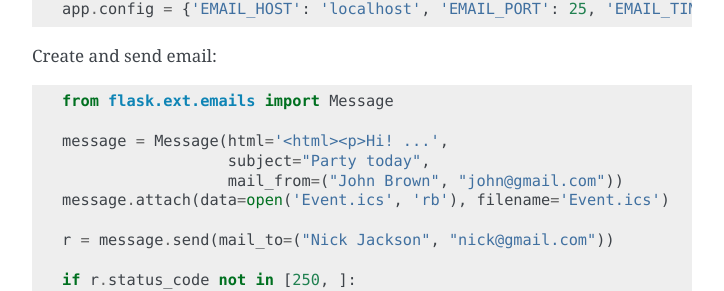
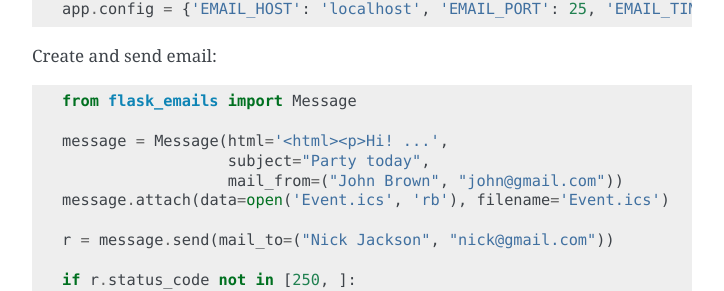
Before and after one commit to lavr/flask-emails, a Sphinx documentation site: the page built from doc/index.rst, in a window 1280 px wide and 900 px high, scrolled down 540 px. Shown: the part 168-459 px from the top of the window, without its empty margins (388-1112 px from the left). Built offline with Sphinx 7.4.7, drawn with Linux system fonts in a browser that asks for light colours; some of the changed text lies outside the part shown.

Commit message:
Deprecate flask.ext

```diff
--- a/README.rst
+++ b/README.rst
@@ -34,7 +34,7 @@ Create and send email:
 
 .. code-block:: python
 
-        from flask.ext.emails import Message
+        from flask_emails import Message
 
         message = Message(html='<html><p>Hi! ...',
                           subject="Party today",
--- a/doc/index.rst
+++ b/doc/index.rst
@@ -36,7 +36,7 @@ Create and send email:
 
 .. code-block:: python
 
-        from flask.ext.emails import Message
+        from flask_emails import Message
 
         message = Message(html='<html><p>Hi! ...',
                           subject="Party today",
@@ -143,7 +143,7 @@ Example:
 
 .. code-block:: python
 
-    from flask.ext.emails import Message, EmailsConfig
+    from flask_emails import Message, EmailsConfig
 
     another_config = EmailsConfig(config={'EMAIL_HOST':'server2', ...})
     Message(config=another_config, html='...').send()
--- a/flask_emails/__init__.py
+++ b/flask_emails/__init__.py
@@ -6,7 +6,7 @@
 Example:
 
     from flask import Flask
-    from flask.ext.emails import Message
+    from flask_emails import Message
 
     app = Flask(__name__)
 
```
Also changed, not shown: 1 other file.
